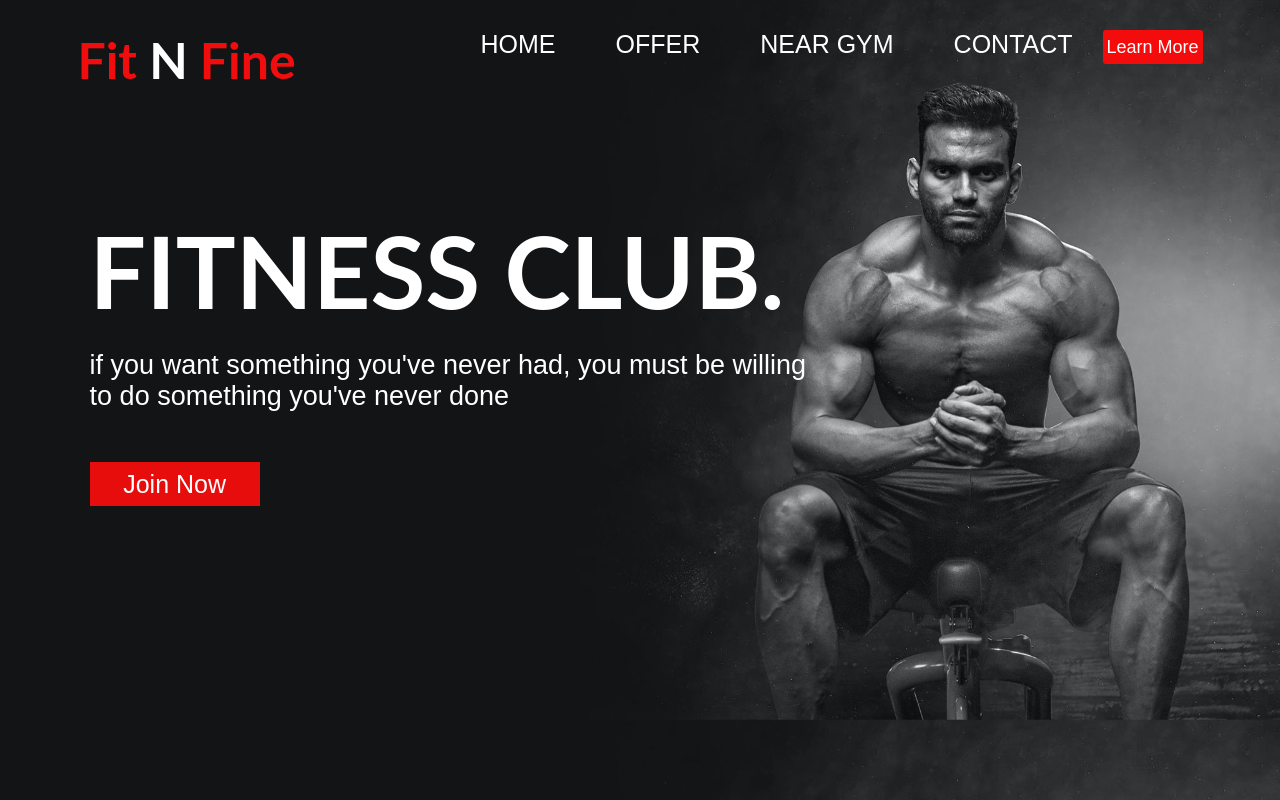
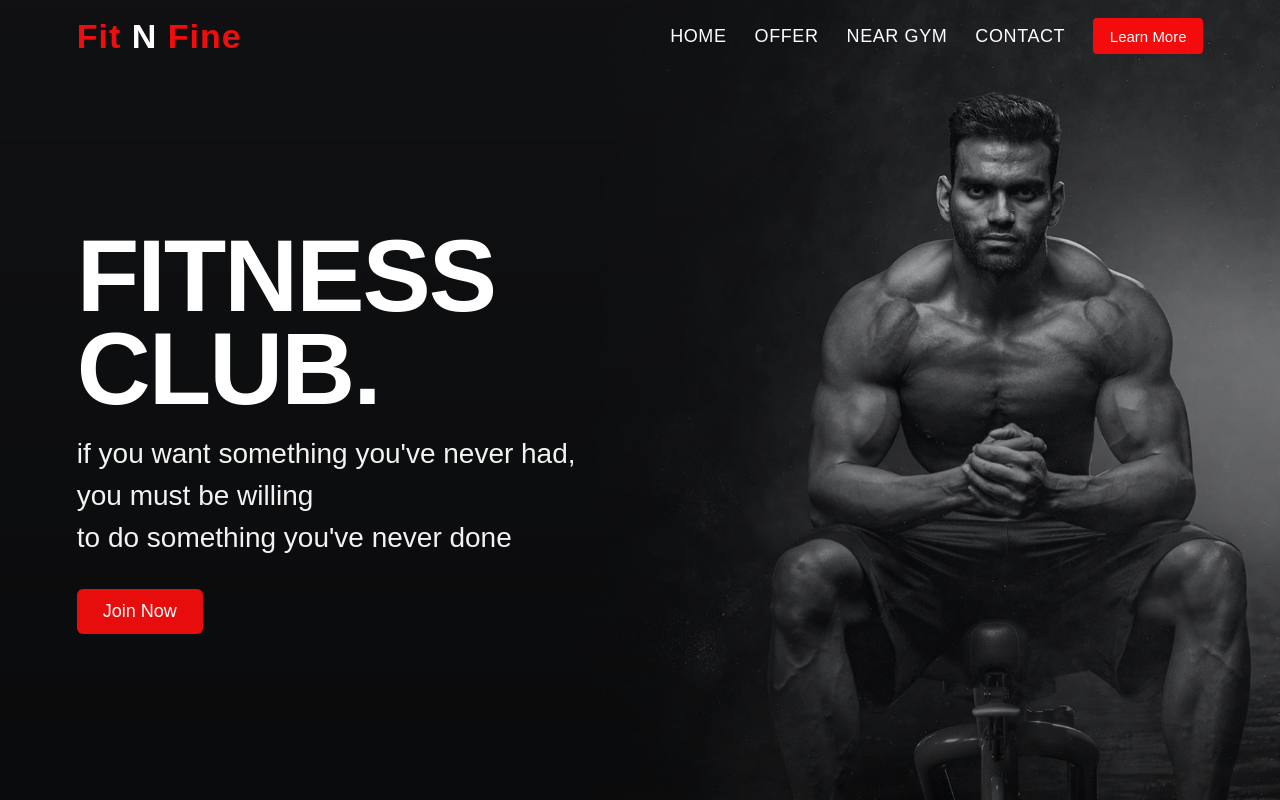
Before and after one commit to sainisandeep00181-cmyk/gym-website, a plain HTML site: page index.html in a window 1280 px wide. Drawn offline with Linux system fonts and the light colour scheme.

Commit message:
Update style.css

```diff
--- a/style.css
+++ b/style.css
@@ -1,74 +1,187 @@
 *{
-   margin: 0%;
-   padding: 0%;
+  box-sizing: border-box;
+  margin: 0;
+  padding: 0;
 }
+
+html, body {
+  height: 100%;
+}
+
 body{
-    background-image: url(bg.jpg);
-    background-size: 100%;
-    color: white;
+  background: url('bg.jpg') center / cover no-repeat fixed;
+  color: #fff;
   font-family: "Mulish", sans-serif;
+  -webkit-font-smoothing: antialiased;
+  -moz-osx-font-smoothing: grayscale;
+  overflow-x: hidden;
 }
+
 nav{
   display: flex;
-    justify-content: center;
-    justify-content: space-around;
-    margin-top: 30px;
+  align-items: center;
+  justify-content: space-between;
+  padding: 18px 6%;
+  gap: 20px;
+  background: transparent;
 }
+
 nav h1{
-    font-size: 50px;
-     font-family: "Lato", sans-serif;
+  font-size: 34px;
+  line-height: 1;
+  letter-spacing: 1px;
+  margin-right: 12px;
+  font-weight: 800;
 }
+
 nav span{
   color: rgb(241, 13, 13);
 }
-ul button{
-    width: 100px;
-    height: 34px;
-    background-color: rgb(244, 11, 11);
-    color: white;
-    font-size: 18px;
-    border: none;
-    border-radius: 3px;
+
+nav .menu {
+  display: flex;
+  align-items: center;
+  gap: 24px;
 }
-ul{
+
+nav ul{
   display: flex;
   list-style: none;
+  gap: 28px;
+  align-items: center;
+  margin: 0;
+  padding: 0;
 }
-ul li a{
-    margin-inline: 30px;
-    font-size: 25px;
+
+nav ul li a{
+  text-decoration: none;
+  color: #fff;
+  font-size: 18px;
+  letter-spacing: 0.6px;
+  transition: all .18s ease;
+  padding-bottom: 4px;
 }
-ul li a:hover{
-    border-bottom: 4px solid rgb(14, 14, 241);
-    border-radius: 3px;
-    margin-top: 2px;
+
+nav ul li a:hover{
+  border-bottom: 3px solid rgb(14, 14, 241);
+  font-size: 19px;
+}
+
+ul button{
+  width: 110px;
+  height: 36px;
+  background-color: rgb(244, 11, 11);
+  color: #fff;
+  font-size: 15px;
+  border: none;
+  border-radius: 4px;
   cursor: pointer;
-    font-size: 27px;
 }
+
+ul button:hover{
+  transform: translateY(-2px);
+}
+
+.container{
+  min-height: calc(100vh - 80px);
+  display: flex;
+  align-items: center;
+  padding: 40px 6%;
+}
+
 .text{
-    margin-left: 7%;
-    margin-top: 120px;
+  max-width: 620px;
+  margin-left: 0;
 }
+
 .text h1{
-    font-size: 100px;
-     font-family: "Lato", sans-serif;
+  font-size: clamp(48px, 8vw, 120px);
+  line-height: 0.9;
+  letter-spacing: -2px;
+  margin-bottom: 18px;
+  font-weight: 900;
+  color: #ffffff;
 }
+
 .text p{
-    font-size: 27px;
-    margin-top: 20px;
+  font-size: clamp(16px, 2.2vw, 28px);
+  margin-top: 10px;
+  color: rgba(255,255,255,0.95);
+  max-width: 540px;
+  line-height: 1.5;
 }
+
 .text button{
-    width: 170px;
-    height: 44px;
+  width: auto;
+  padding: 12px 26px;
   background-color: rgb(231, 13, 13);
   color: white;
   border: none;
-    margin-top: 50px;
-    font-size: 25px
+  margin-top: 30px;
+  font-size: 18px;
+  border-radius: 6px;
+  cursor: pointer;
 }
+
 .text button:hover{
-    border: 3px solid white;
+  border: 2px solid rgba(255,255,255,0.9);
   background-color: rgb(242, 54, 54);
-    cursor: pointer;
+}
 
+body::after{
+  content: "";
+  position: fixed;
+  inset: 0;
+  background: linear-gradient(0deg, rgba(0,0,0,0.45), rgba(0,0,0,0.15));
+  pointer-events: none;
+  z-index: 0;
 }
+
+nav, .text, nav * {
+  position: relative;
+  z-index: 2;
+}
+
+@media (max-width: 900px){
+  nav h1{ font-size: 28px; }
+  nav ul li a{ font-size: 16px; }
+  .container{ padding: 30px 5%; }
+  .text{ max-width: 560px; }
+}
+
+@media (max-width: 600px){
+  nav{
+    padding: 14px 4%;
+  }
+
+  nav .menu, nav ul{
+    gap: 12px;
+    flex-wrap: wrap;
+  }
+
+  .text h1{
+    font-size: clamp(36px, 10vw, 64px);
+  }
+  .text p{
+    font-size: 15px;
+  }
+  .text button{
+    padding: 10px 20px;
+    font-size: 16px;
+  }
+
+  .container{
+    padding-top: 80px;
+    padding-bottom: 60px;
+  }
+
+  body{
+    background-attachment: scroll;
+  }
+}
+
+@media (max-width: 380px){
+  nav h1 { font-size: 22px; }
+  .text h1 { font-size: 44px; }
+  .text p { font-size: 14px; }
+}
```
Lines whose indentation alone changed are shown as unchanged.
